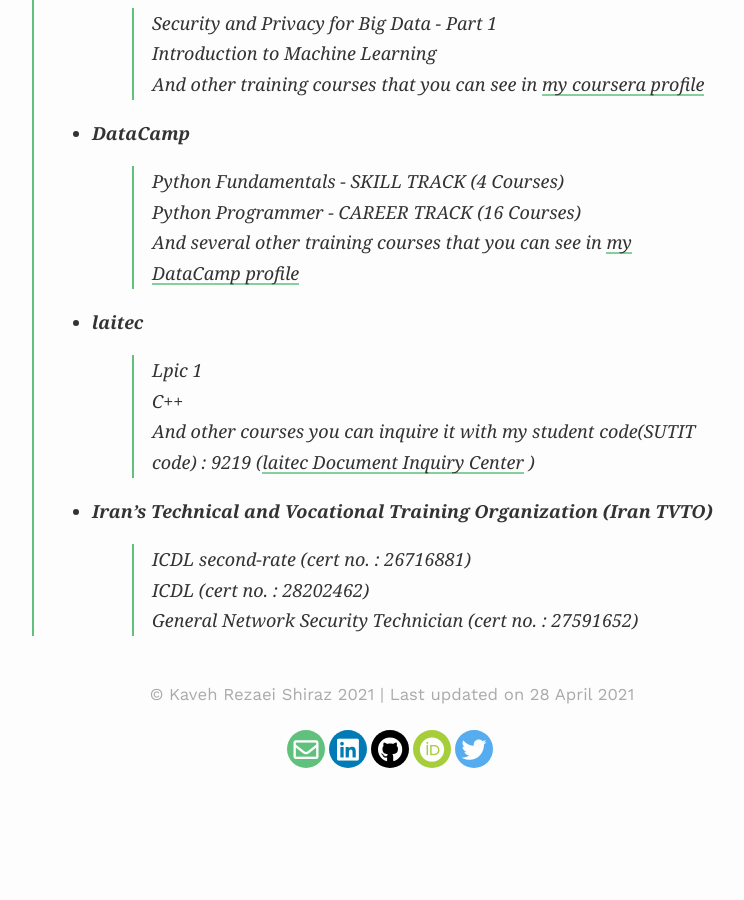
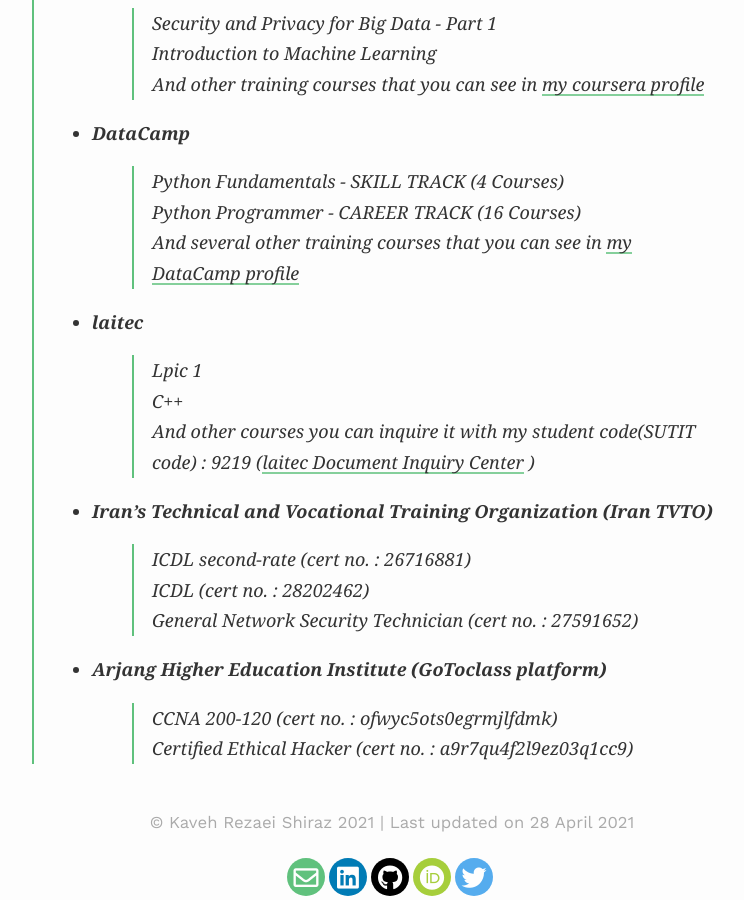
Before and after one commit to KavehRS/website, a Jekyll site: the page built from index.md, in a window 1280 px wide and 900 px high, scrolled down 2492 px. Shown: the whole window, without its empty margins (248-992 px from the left). Built offline with Jekyll 4.4.1, drawn with Linux system fonts in a browser that asks for light colours; nearby versions of some CDN libraries; before the commit the page ends 3264 px from its top, so only the background shows below that.

Commit message:
Update index.md

```diff
--- a/index.md
+++ b/index.md
@@ -109,3 +109,7 @@
 >> ICDL (cert no. : 28202462)	<br>
 >> General Network Security Technician  (cert no. : 27591652)	<br>
 >>
+> - <strong>Arjang Higher Education Institute (GoToclass platform)<strong>
+>> CCNA 200-120 (cert no. : ofwyc5ots0egrmjlfdmk)<br>
+>> Certified Ethical Hacker (cert no. : a9r7qu4f2l9ez03q1cc9)	<br>
+>>
```
